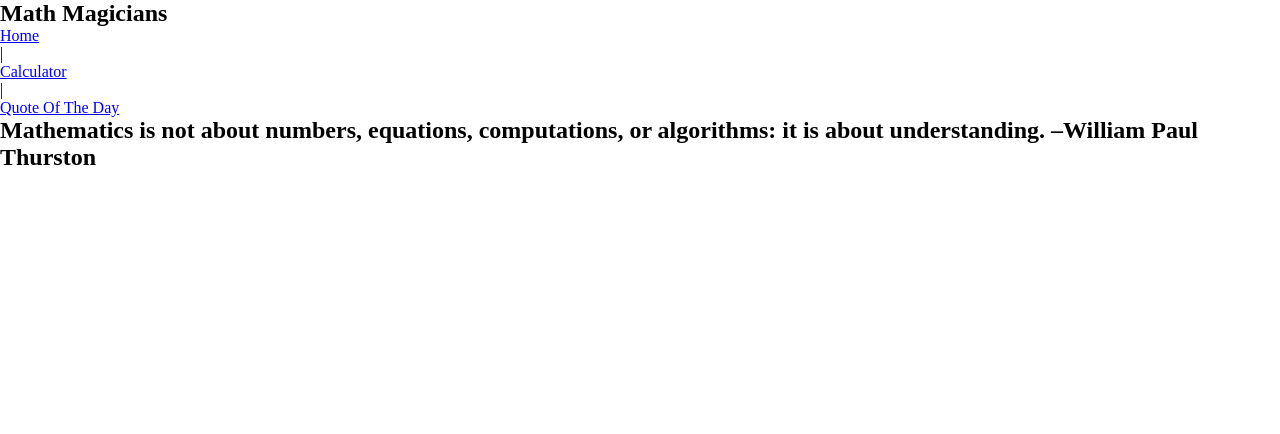
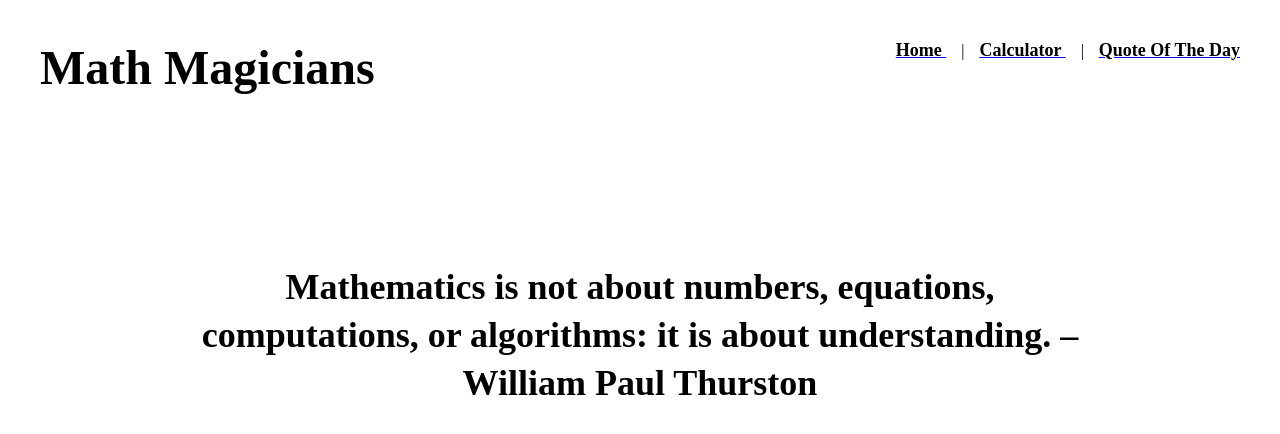
Before and after one commit to MFahadUmer/Calculator, a React (Create React App) app: page /quote in a window 1280 px wide. Shown: the top 434 px of the page. Built offline with nearby package versions, Linux system fonts and the light colour scheme.

Commit message:
Adds Styles to Quote Component

```diff
--- a/src/components/Quote.js
+++ b/src/components/Quote.js
@@ -1,11 +1,11 @@
 import React from 'react';
 
 const Quote = () => (
-  <div>
-    <h2>
+  <div className="quoteContainer">
+    <h3 className="quoteText">
       Mathematics is not about numbers, equations, computations,
       or algorithms: it is about understanding. –William Paul Thurston
-    </h2>
+    </h3>
   </div>
 );
 
--- a/src/styles/index.css
+++ b/src/styles/index.css
@@ -1,12 +1,13 @@
+@import url(navbar.css);
+@import url(home.css);
+@import url(quote.css);
+
 * {
   box-sizing: border-box;
   margin: 0;
   padding: 0;
 }
 
-@import url(navbar.css);
-@import url(home.css);
-
 .mainContainer {
   width: 100vw;
 }
--- /dev/null
+++ b/src/styles/quote.css
@@ -0,0 +1,15 @@
+.quoteContainer {
+  width: 100vw;
+  margin-top: 10%;
+  display: flex;
+  justify-content: center;
+  align-items: center;
+  padding: 0 200px;
+  text-align: center;
+}
+
+.quoteText {
+  line-height: 3rem;
+  font-size: 36px;
+  font-weight: bold;
+}
```
Also changed, not shown: 1 other file (tests, documents, lock files or other folders).
